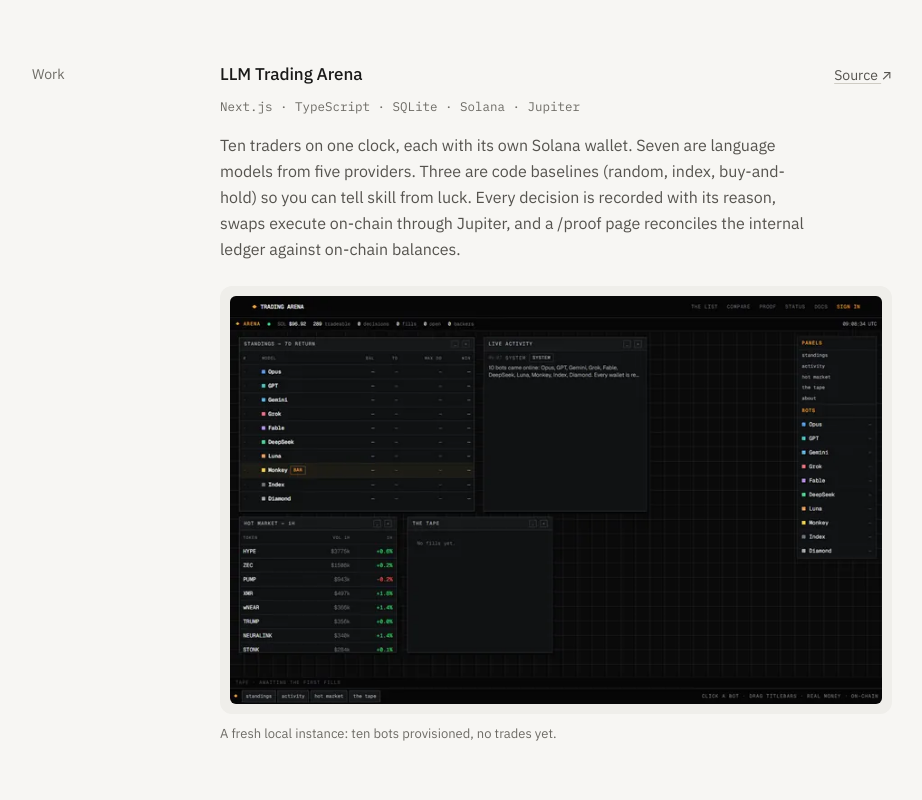
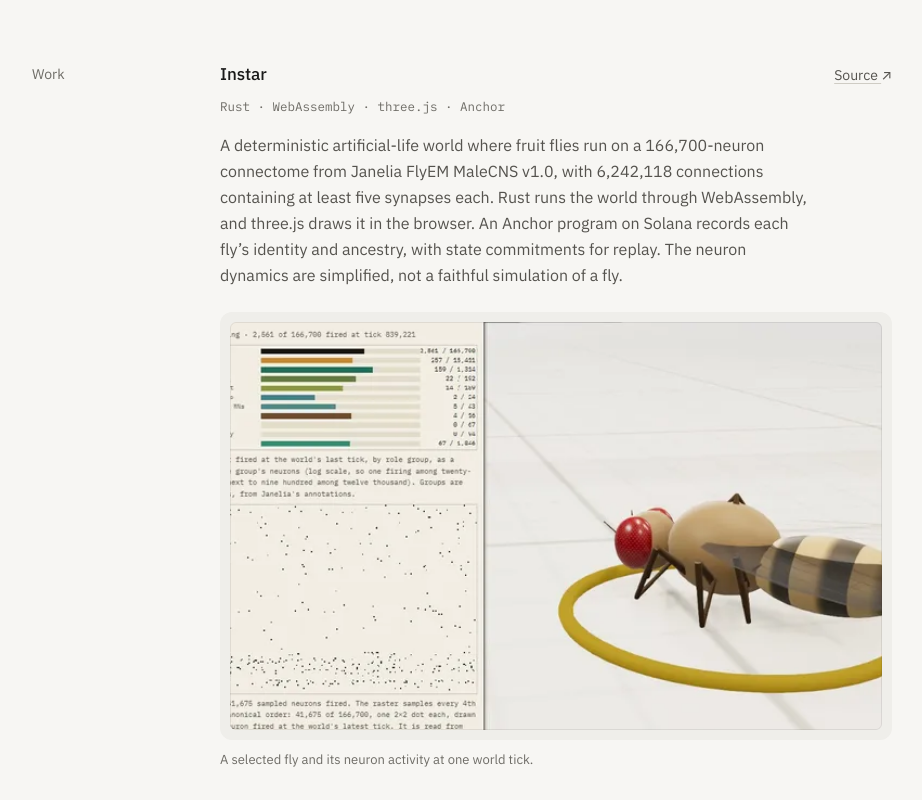
Before and after one commit to omarpatel/omarpatel.github.io, a plain HTML site: page index.html in a window 1280 px wide. Shown: the part 1620-2420 px from the top of the page, without its empty margins (178-1100 px from the left). Drawn offline with Linux system fonts and the light colour scheme.

Commit message:
feat: feature Instar connectome simulation

```diff
--- a/index.html
+++ b/index.html
@@ -95,6 +95,21 @@
        img/work/<repo>-720.webp and -1440.webp. -->
   <section class="section" id="work" aria-labelledby="work-h">
     <h2 id="work-h">Work</h2>
+    <!-- connectome-life-sim -->
+    <article class="project" id="connectome-life-sim">
+      <div class="project-head">
+        <h3><a href="https://github.com/omarpatel/connectome-life-sim">Instar</a></h3>
+        <span class="source"><a href="https://github.com/omarpatel/connectome-life-sim">Source <span class="arrow" aria-hidden="true">↗</span></a></span>
+      </div>
+      <p class="meta">Rust · WebAssembly · three.js · Anchor<span class="source-m"> · <a href="https://github.com/omarpatel/connectome-life-sim">Source <span class="arrow" aria-hidden="true">↗</span></a></span></p>
+      <p class="desc measure">A deterministic artificial-life world where fruit flies run on a 166,700-neuron connectome from Janelia FlyEM MaleCNS v1.0, with 6,242,118 connections containing at least five synapses each. Rust runs the world through WebAssembly, and three.js draws it in the browser. An Anchor program on Solana records each fly&rsquo;s identity and ancestry, with state commitments for replay. The neuron dynamics are simplified, not a faithful simulation of a fly.</p>
+      <figure class="plate">
+        <button class="plate-open" type="button" aria-label="Enlarge screenshot: Instar browser view showing a fruit fly beside neuron firing counts and a raster plot.">
+          <img src="img/work/connectome-life-sim-720.webp" srcset="img/work/connectome-life-sim-720.webp 720w, img/work/connectome-life-sim-1440.webp 1440w" sizes="(min-width: 900px) 700px, calc(100vw - 60px)" width="1440" height="752" alt="Instar browser view showing a fruit fly beside neuron firing counts and a raster plot." loading="lazy" decoding="async">
+        </button>
+        <figcaption>A selected fly and its neuron activity at one world tick.</figcaption>
+      </figure>
+    </article>
     <!-- llm-trading-arena -->
     <article class="project" id="llm-trading-arena">
       <div class="project-head">
```
Also changed, not shown: img/work/connectome-life-sim-1440.webp (added), img/work/connectome-life-sim-720.webp (added).
